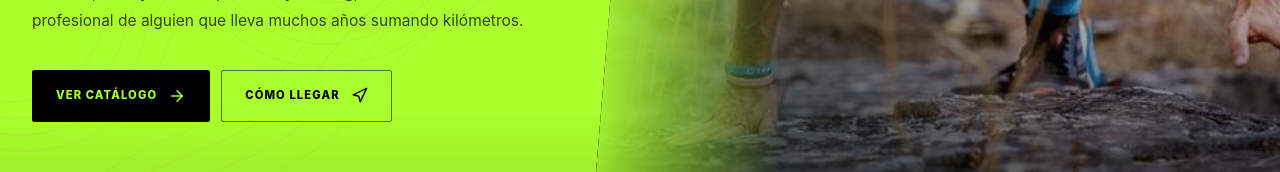
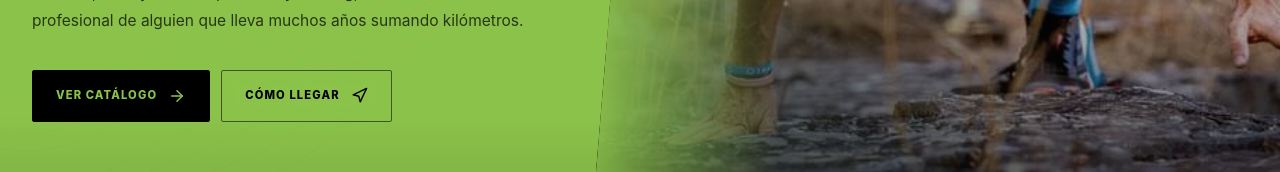
Before and after one commit to caporrfer/ibhola, a Next.js app: page / in a window 1280 px wide. Shown: the part 618-790 px from the top of the page. Built offline with nearby package versions, Linux system fonts and the light colour scheme; no server answers.

Commit message:
Update primary green color

```diff
--- a/app/globals.css
+++ b/app/globals.css
@@ -2,7 +2,7 @@
 
 :root {
   --black: #000000;
-  --forest: #aaff2d;
+  --forest: #8BC34A;
   --forest-deep: #18231f;
   --forest-soft: #344840;
   --terracotta: #b6533b;
@@ -570,25 +570,25 @@ h1 em, h2 em { color: var(--terracotta-light); font-style: italic; font-weight:
 }
 
 /* Homepage: balanced alternating green and black sections */
-.hero, .about, .reviews { background: #aaff2d; color: #000; }
+.hero, .about, .reviews { background: #8BC34A; color: #000; }
 .principles, .home-services, .contact { background: #000; color: #fff; }
 
 .hero .eyebrow, .hero__lead { color: rgba(0,0,0,.72); }
-.hero .button { border-color: #000; background: #000; color: #aaff2d; }
+.hero .button { border-color: #000; background: #000; color: #8BC34A; }
 .hero .button:hover { border-color: #000; background: #000; color: #fff; }
 .hero .button--ghost { border-color: rgba(0,0,0,.55); background: transparent; color: #000; }
-.hero .button--ghost:hover { border-color: #000; background: #000; color: #aaff2d; }
+.hero .button--ghost:hover { border-color: #000; background: #000; color: #8BC34A; }
 
 .principles { border-color: rgba(255,255,255,.16); }
-.principles svg, .principles__rating span b { color: #aaff2d; }
+.principles svg, .principles__rating span b { color: #8BC34A; }
 
 .about .eyebrow, .about__lead, .about__copy > p:not(.eyebrow):not(.about__lead) { color: rgba(0,0,0,.72); }
 .about .text-link { color: #000; }
 
-.home-services .eyebrow, .home-services .service svg { color: #aaff2d; }
+.home-services .eyebrow, .home-services .service svg { color: #8BC34A; }
 .home-services .section-heading > p, .home-services .service p { color: rgba(255,255,255,.7); }
 .home-services .services, .home-services .service { border-color: rgba(255,255,255,.2); }
-.home-services .button--dark { border-color: #aaff2d; background: #aaff2d; color: #000; }
+.home-services .button--dark { border-color: #8BC34A; background: #8BC34A; color: #000; }
 .home-services .button--dark:hover { border-color: #fff; background: #fff; color: #000; }
 
 .reviews .eyebrow, .reviews__score > span, .reviews__google > svg { color: #000; }
@@ -596,24 +596,24 @@ h1 em, h2 em { color: var(--terracotta-light); font-style: italic; font-weight:
 .reviews__score small { color: rgba(0,0,0,.62); }
 .reviews__google { border-color: #000; background: #000; color: #fff; }
 .reviews__google p { color: rgba(255,255,255,.72); }
-.reviews__google .button { border-color: #aaff2d; background: #aaff2d; color: #000; }
+.reviews__google .button { border-color: #8BC34A; background: #8BC34A; color: #000; }
 .reviews__google .button:hover { border-color: #fff; background: #fff; }
 
-.contact .eyebrow, .contact__detail svg { color: #aaff2d; }
+.contact .eyebrow, .contact__detail svg { color: #8BC34A; }
 .contact__heading > p:last-child { color: rgba(255,255,255,.7); }
 .contact__main { border-color: rgba(255,255,255,.22); background: #000; color: #fff; }
 .contact__detail + .contact__detail, .hours, .hours__row { border-color: rgba(255,255,255,.18); }
 .contact__detail small, .hours__row span { color: rgba(255,255,255,.58); }
-.contact__buttons .button { border-color: #aaff2d; background: #aaff2d; color: #000; }
-.contact__map-label { background: #000; color: #aaff2d; }
-.home-contact-cta { background: #aaff2d; color: #000; }
+.contact__buttons .button { border-color: #8BC34A; background: #8BC34A; color: #000; }
+.contact__map-label { background: #000; color: #8BC34A; }
+.home-contact-cta { background: #8BC34A; color: #000; }
 .home-contact-cta .eyebrow, .home-contact-cta p:last-child { color: rgba(0,0,0,.7); }
-.home-contact-cta .button { border-color: #000; background: #000; color: #aaff2d; }
+.home-contact-cta .button { border-color: #000; background: #000; color: #8BC34A; }
 
 @media (max-width: 850px) {
   .hero { color: #fff; }
   .hero .eyebrow, .hero__lead { color: rgba(255,255,255,.75); }
-  .hero .button { border-color: #aaff2d; background: #aaff2d; color: #000; }
+  .hero .button { border-color: #8BC34A; background: #8BC34A; color: #000; }
   .hero .button--ghost { border-color: rgba(255,255,255,.5); background: rgba(0,0,0,.24); color: #fff; }
   .hero .button--ghost:hover { border-color: #fff; background: #fff; color: #000; }
 }
```
